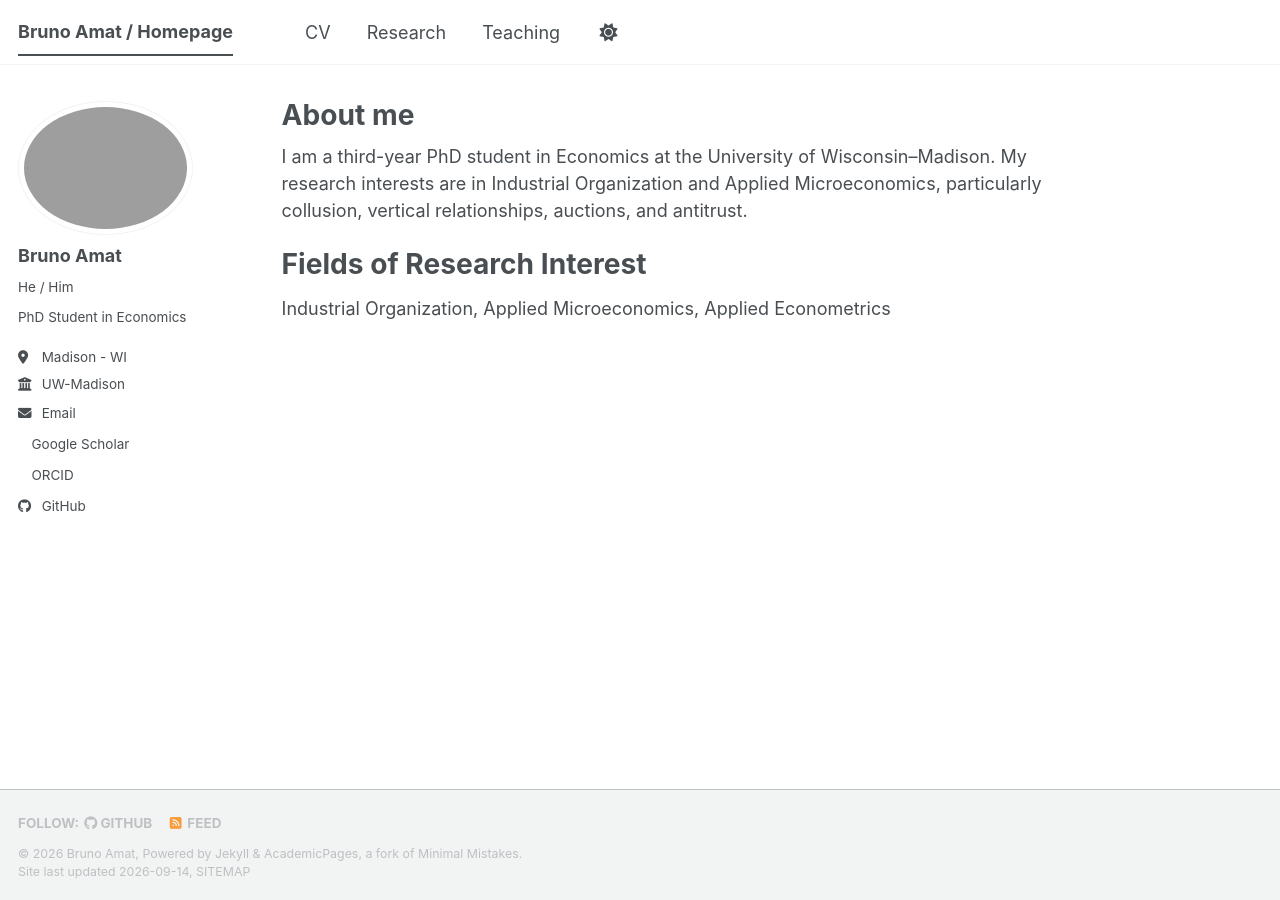
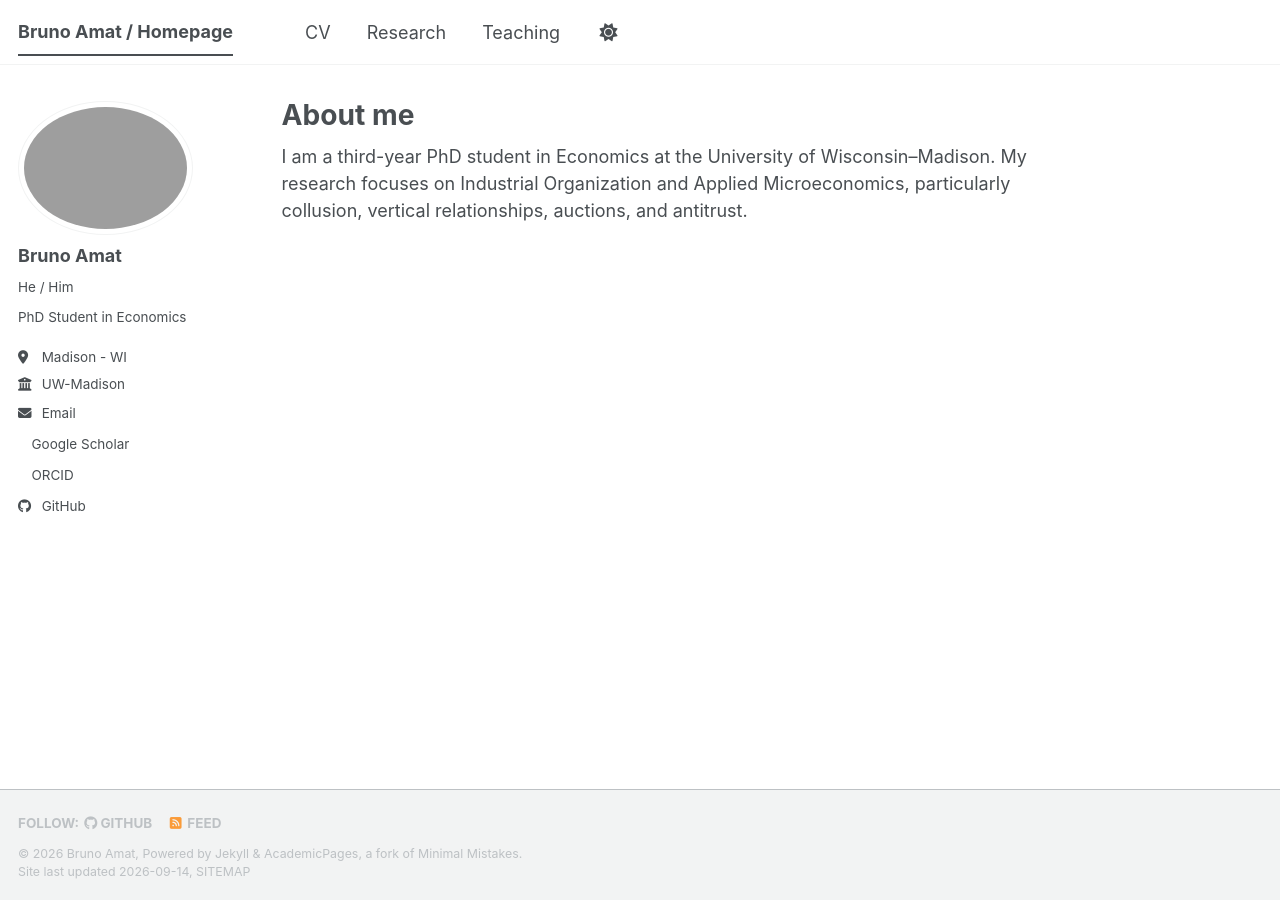
Before and after one commit to Bruno-Amat/Bruno-Amat.github.io, a Jekyll site: the page built from _pages/about.md, in a window 1280 px wide. Built offline with Jekyll 4.4.1, drawn with Linux system fonts in a browser that asks for light colours; a style sheet for code colours, icons or effects is not loaded.

Commit message:
Revise research interests description in about.md
Updated the description of research interests for clarity.

```diff
--- a/_pages/about.md
+++ b/_pages/about.md
@@ -7,8 +7,4 @@ redirect_from:
   - /about.html
 ---
 
-I am a third-year PhD student in Economics at the University of Wisconsin–Madison. My research interests are in Industrial Organization and Applied Microeconomics, particularly collusion, vertical relationships, auctions, and antitrust.
-
-# Fields of Research Interest
-
-Industrial Organization, Applied Microeconomics, Applied Econometrics
+I am a third-year PhD student in Economics at the University of Wisconsin–Madison. My research focuses on Industrial Organization and Applied Microeconomics, particularly collusion, vertical relationships, auctions, and antitrust.
```
